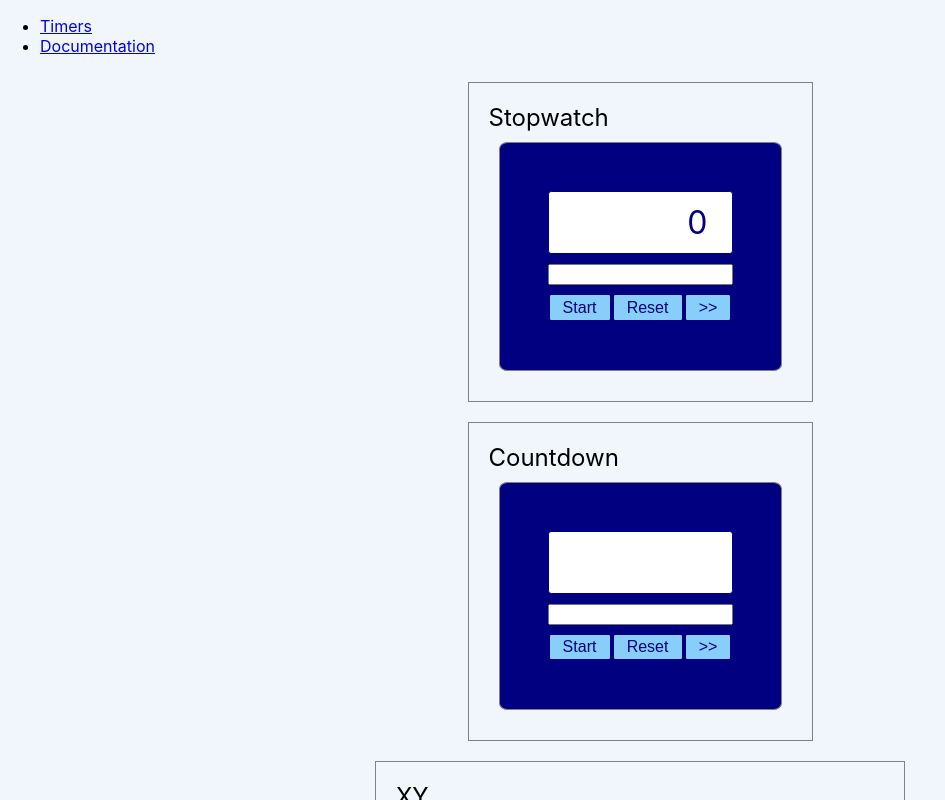
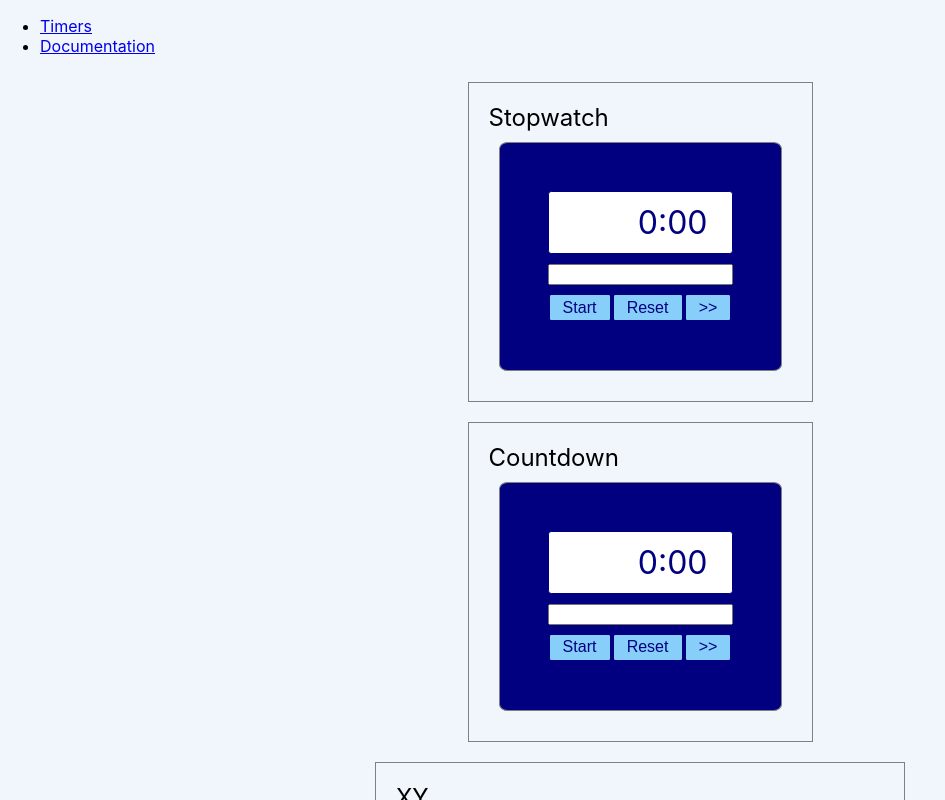
Before and after one commit to prof-tejera/assignment-1-ruadh, a React (Create React App) app: page / in a window 1280 px wide. Shown: the whole page, without its empty margins (0-945 px from the left). Built offline with nearby package versions, Linux system fonts and the light colour scheme.

Commit message:
added mm:ss formatting

```diff
--- a/src/components/generic/DisplayTime.js
+++ b/src/components/generic/DisplayTime.js
@@ -1,9 +1,13 @@
 import React from "react";
+import { formatSeconds } from "../../utils/helpers";
 
 const DisplayTime = ({ text, children}) => {
+  // Convert seconds to a mm:ss string
+  // text = formatSeconds(text);
+
   return (
     <div>
-    {children}{text}
+    {children}{formatSeconds(text)}
     </div>
   );
 };
--- a/src/utils/helpers.js
+++ b/src/utils/helpers.js
@@ -1,6 +1,44 @@
 // Add helpers here. This is usually code that is just JS and not React code. Example: write a function that
 // calculates number of minutes when passed in seconds. Things of this nature that you don't want to copy/paste
 // everywhere.
+
+const formatSeconds = (secs) => {
+        let hr = Math.floor(secs / 60).toString();
+        let min = (secs % 60).toString().padStart(2, '0');
+    return `${hr}:${min}`;
+}
+
+// TO DO:  refactor to merge with countUp?
+const countUp = (timer, setter, newTime, endTime) => {
+    clearInterval(timer.current);
+    if (newTime === 0) {
+        console.log(`running countUp`);
+        timer.current = setInterval(() => {
+            setter(newTime++);
+            if (newTime > endTime) {
+                clearInterval(timer.current);
+            }
+        }, 1000);
+    } else {
+        setter(newTime);
+    }
+}
+
+const countDown = (timer, setter, newTime) => {
+    clearInterval(timer.current);
+    if (newTime > 0) {
+        console.log(`running countDown`);
+        timer.current = setInterval(() => {
+            setter(newTime--);
+            if (newTime < 0) {
+                clearInterval(timer.current);
+            }
+        }, 1000);
+    } else {
+        setter(newTime);
+    }
+}
+
 
 
 const intervalTimer = (timer, time, set, timeSetter, setSetter) => {
@@ -24,44 +62,11 @@ const intervalTimer = (timer, time, set, timeSetter, setSetter) => {
             // Exit the loop
             if (time <= 0 && set <= 0) {
                 clearInterval(timer.current);
-                // TO DO:  maybe return a "done" status?
             }
         }, 1000);
     } else {
         timeSetter(time);
         setSetter(set);
-    }
-}
-
-
-const countDown = (timer, setter, newTime) => {
-    clearInterval(timer.current);
-    if (newTime > 0) {
-        console.log(`running countDown`);
-        timer.current = setInterval(() => {
-            setter(newTime--);
-            if (newTime < 0) {
-                clearInterval(timer.current);
-            }
-        }, 1000);
-    } else {
-        setter(newTime);
-    }
-}
-
-// TO DO:  refactor to merge with countUp?
-const countUp = (timer, setter, newTime, endTime) => {
-    clearInterval(timer.current);
-    if (newTime === 0) {
-        console.log(`running countUp`);
-        timer.current = setInterval(() => {
-            setter(newTime++);
-            if (newTime > endTime) {
-                clearInterval(timer.current);
-            }
-        }, 1000);
-    } else {
-        setter(newTime);
     }
 }
 
@@ -106,4 +111,4 @@ const tabataTimer = (timer, time, rest, set, phase, timeSetter, setSetter, phase
     }
 }
 
-export {countDown, countUp, intervalTimer, tabataTimer};
+export {countDown, countUp, intervalTimer, tabataTimer, formatSeconds};
```
